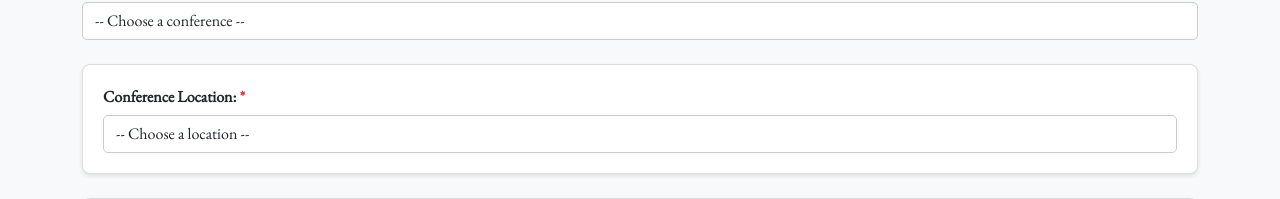
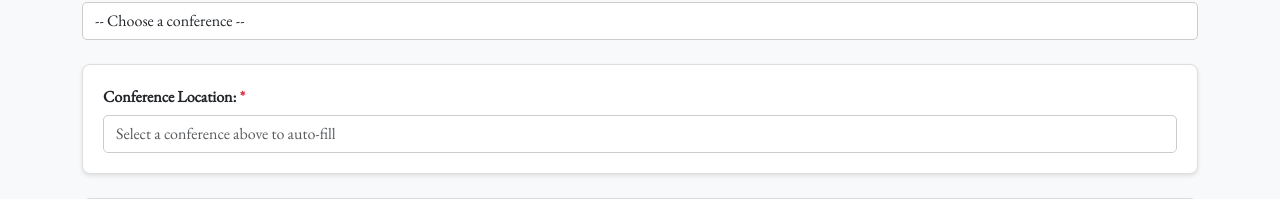
Before and after one commit to CHRISTInfotech/ludconf, a Django app: page /conference/feedback/ in a window 1280 px wide. Shown: the part 482-681 px from the top of the page. Run offline with Django 5.2, Linux system fonts and the light colour scheme; tables that the repository leaves empty hold one stand-in row (values such as "Sample post").

Commit message:
conference feedback location prefrech

```diff
--- a/templates/forms/feedback_form.html
+++ b/templates/forms/feedback_form.html
@@ -40,21 +40,9 @@
 
     <div class="form-card mb-4">
       <label for="conference_location"><strong>Conference Location: <span class="text-danger">*</span></strong></label>
-      <select name="conference_location" id="conference_location" class="form-control" required>
-        <option value="">-- Choose a location --</option>
-        <option value="Chennai, India">Chennai, India</option>
-        <option value="Texas, USA">Texas, USA</option>
-        <option value="NewYork, USA">New York, USA</option>
-        <option value="Pune, India">Pune, India</option>
-        <option value="Hyderabad, India">Hyderabad, India</option>
-        <option value="Bengaluru, India">Bengaluru, India</option>
-        <option value="Louisiana, USA">Louisiana, USA</option>
-        <option value="Delhi, India">Delhi, India</option>
-        <option value="Kolkata, India">Kolkata, India</option>
-        <option value="TVM, Kerala">TVM, Kerala</option>
-        <option value="Virginia, USA">Virginia, USA</option>
-      </select>
-      <div class="invalid-feedback">Please select a conference location.</div>
+      <input type="text" name="conference_location" id="conference_location" class="form-control" readonly
+             placeholder="Select a conference above to auto-fill" required>
+      <div class="invalid-feedback">Please select a conference first.</div>
     </div>
 
     <div class="form-card mb-4">
@@ -629,6 +617,17 @@
 </style>
 
 <script>
+// Conference id → location map built from server data
+const conferenceLocations = {
+  {% for conf in conferences %}"{{ conf.conference_id }}": "{{ conf.location }}"{% if not forloop.last %},{% endif %}
+  {% endfor %}
+};
+
+document.getElementById('conference_id').addEventListener('change', function () {
+  const locationInput = document.getElementById('conference_location');
+  locationInput.value = conferenceLocations[this.value] || '';
+});
+
 // Show/hide "other" profession field
 document.querySelector('select[name="profession"]').addEventListener('change', function() {
   const otherField = document.querySelector('input[name="profession_other"]');
```
